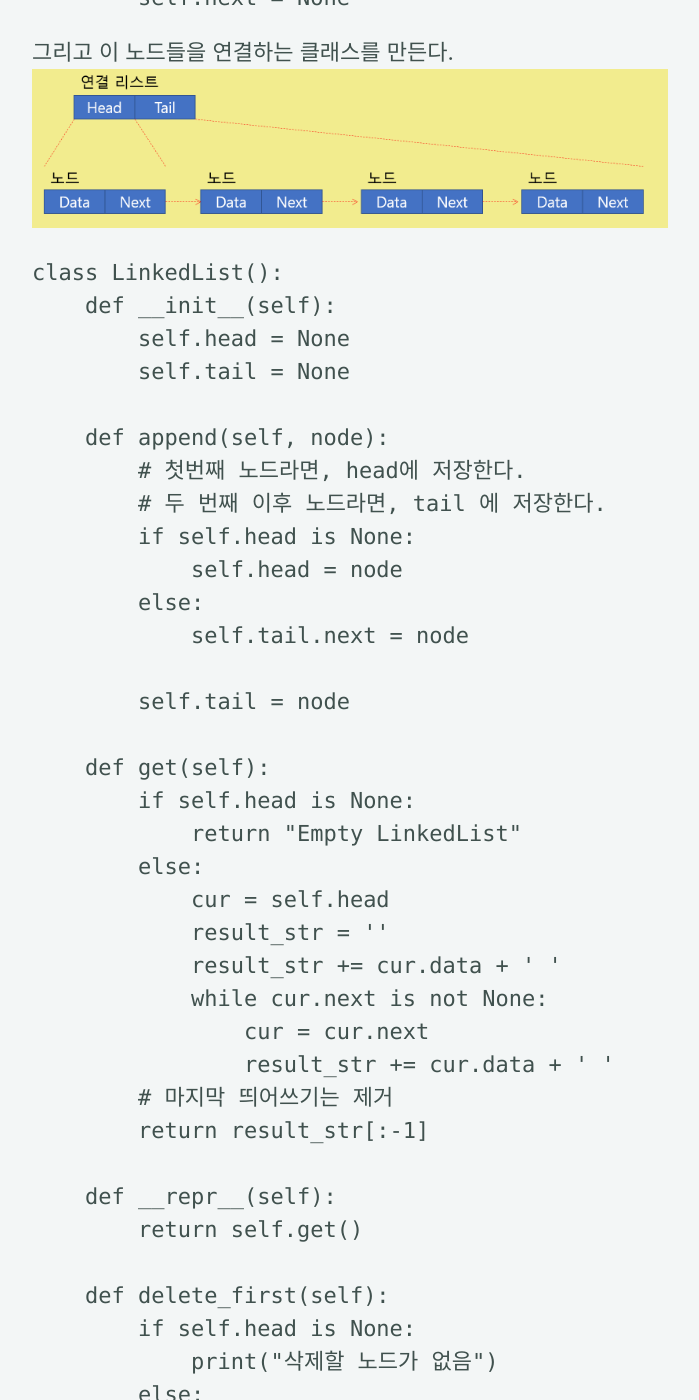
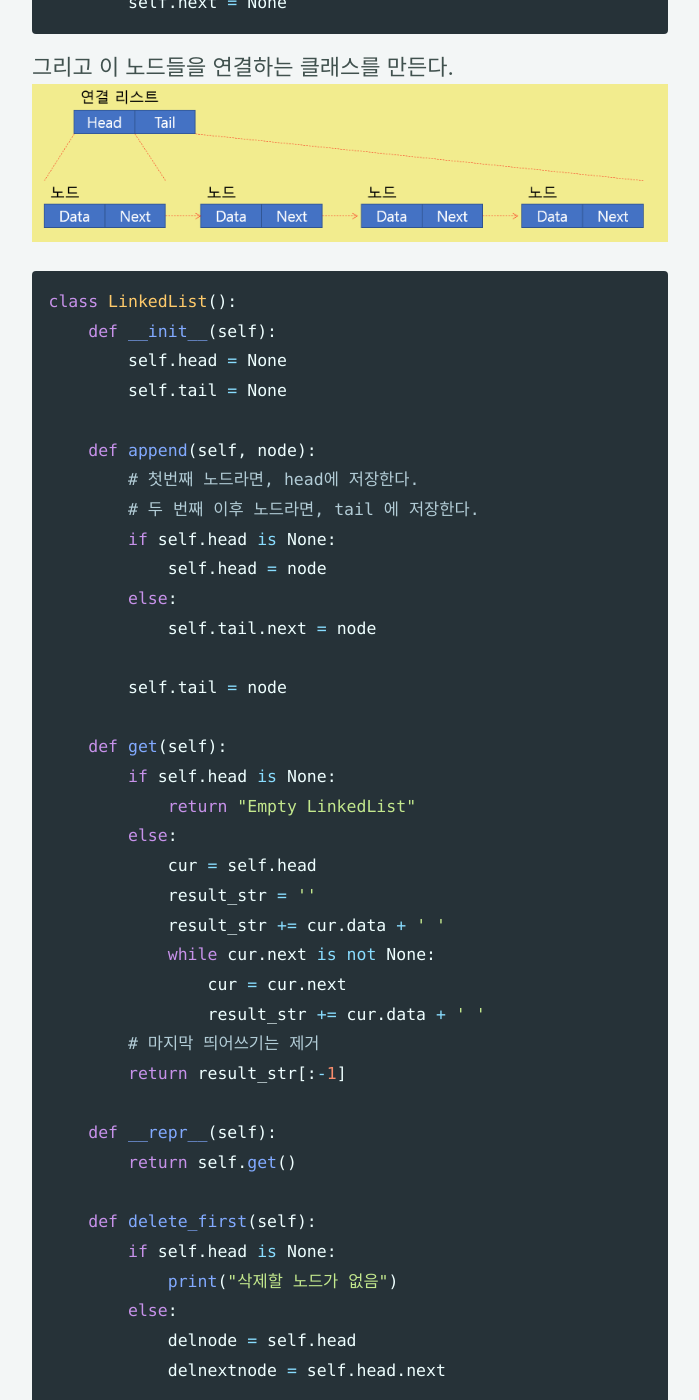
Before and after one commit to jjojjosj/jjojjosj.github.io, a Jekyll site: the page built from _posts/2020-12-06-linkedlist.md, in a window 1280 px wide and 1400 px high, scrolled down 2037 px. Shown: the whole window, without its empty margins (290-989 px from the left). Built offline with Jekyll 4.4.1, drawn with Linux system fonts in a browser that asks for light colours; cached includes are drawn as plain includes; nearby versions of some CDN libraries; some of the changed text lies outside the part shown.

Commit message:
fix code block

````diff
--- a/_posts/2020-12-06-linkedlist.md
+++ b/_posts/2020-12-06-linkedlist.md
@@ -44,7 +44,7 @@ categories: [Python] # [IT], [life], [Python]
 
 ![노드 이미지](/assets/img/node.png )
 
-```{python}
+```python
 class Node():
     def __init__(self, data):
         self.data = data
@@ -53,7 +53,7 @@ class Node():
 
 그리고 이 노드들을 연결하는 클래스를 만든다.
 ![연결리스트 이미지](/assets/img/linkedlist.png )
-```{python}
+```python
 class LinkedList():
     def __init__(self):
         self.head = None
@@ -99,7 +99,7 @@ class LinkedList():
 
 마지막으로 이를 구동할 메인함수를 만들어보자
 
-```{python}
+```python
 if __name__ == '__main__':
     myll = LinkedList()
     myll.append(Node('a'))
````
